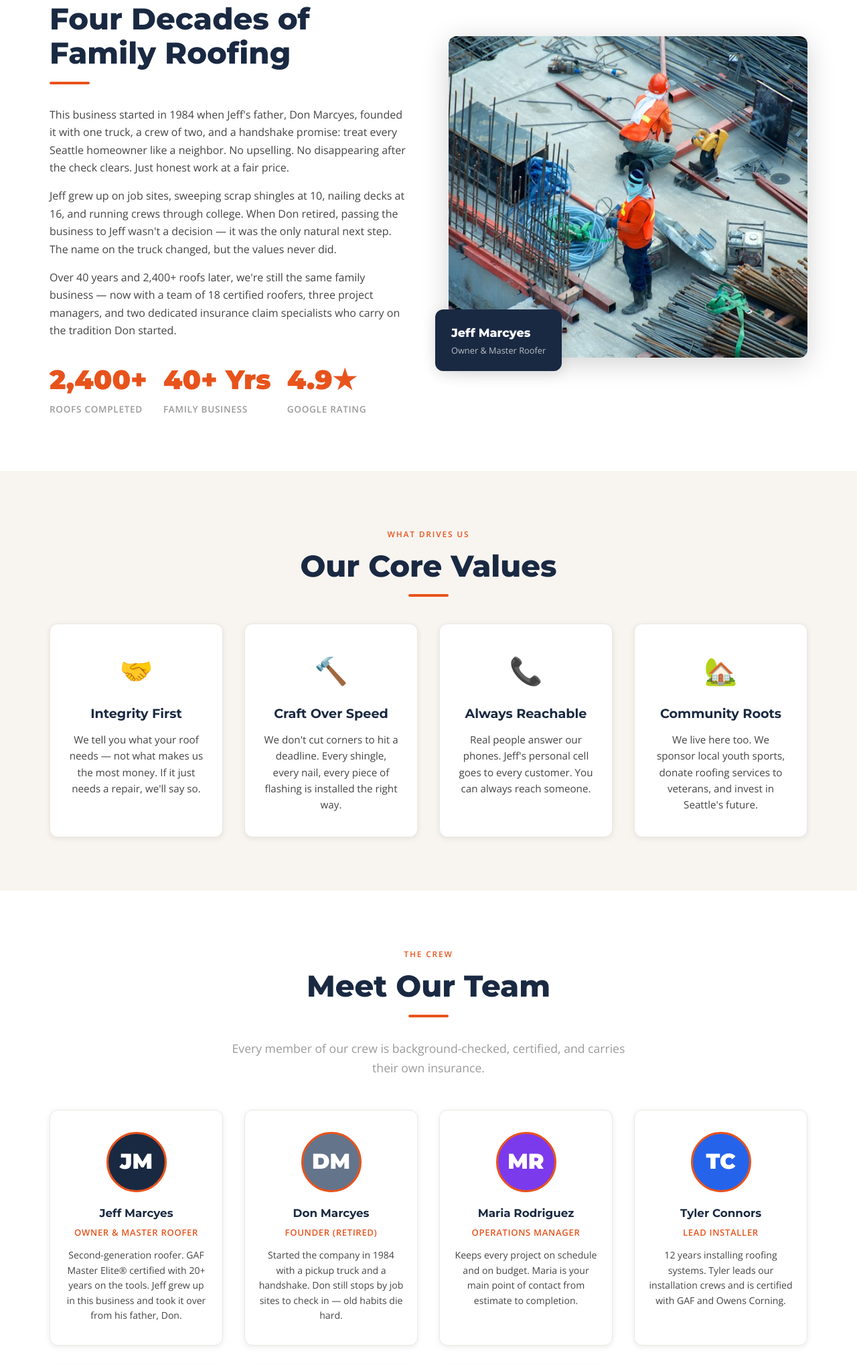
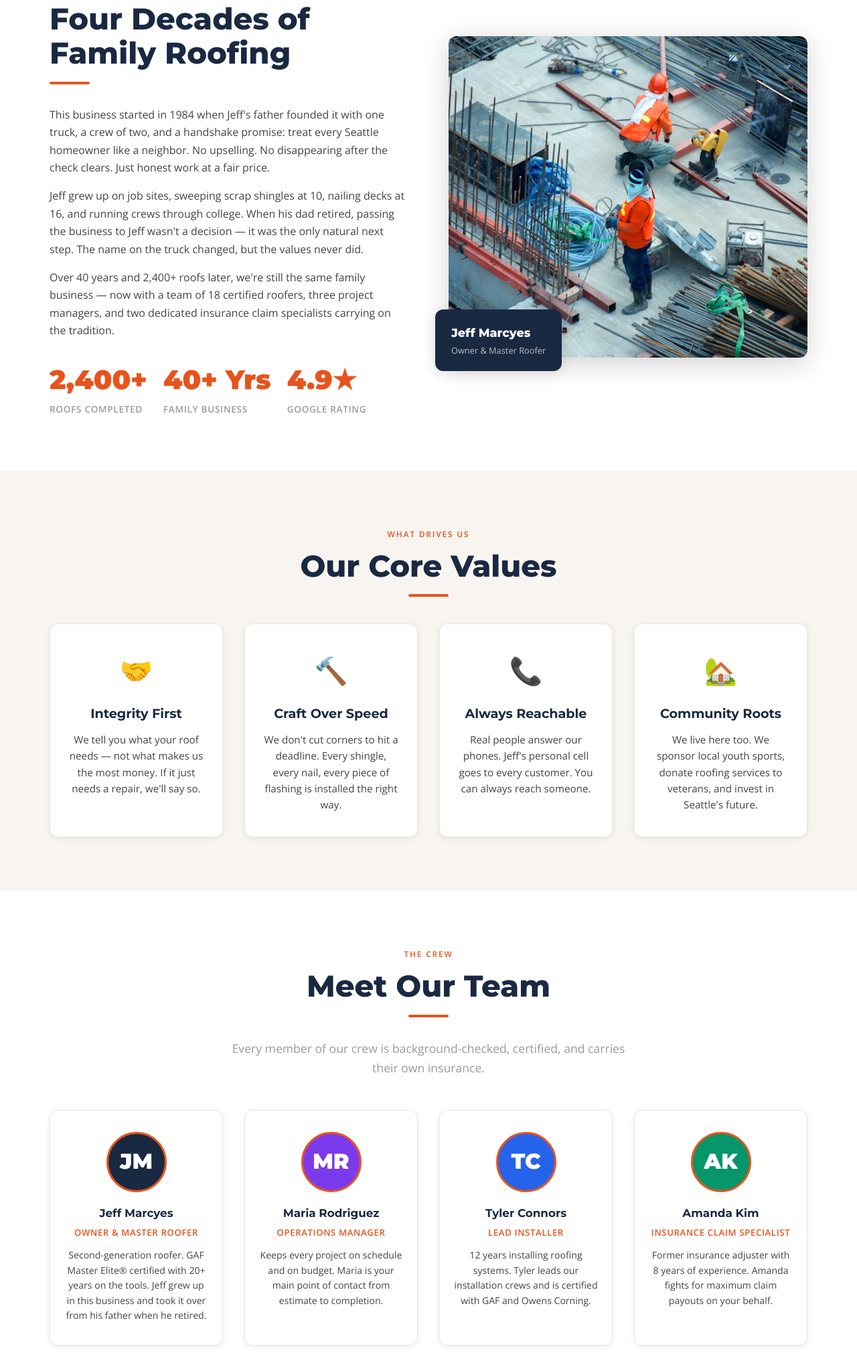
Before and after one commit to monkbuddy62/jeffs-roofing, a plain HTML site: page about.html in a window 1280 px wide. Shown: the part 499-2537 px from the top of the page at 67% size. Drawn offline with nearby package versions, Linux system fonts and the light colour scheme.

Commit message:
Remove dad's name — refer to him as 'his father' throughout

```diff
--- a/about.html
+++ b/about.html
@@ -64,9 +64,9 @@
         <div class="section-label">Our Story</div>
         <h2 class="section-title">Four Decades of Family Roofing</h2>
         <div class="divider left"></div>
-        <p style="color:var(--dark-gray);margin-bottom:16px">This business started in 1984 when Jeff's father, Don Marcyes, founded it with one truck, a crew of two, and a handshake promise: treat every Seattle homeowner like a neighbor. No upselling. No disappearing after the check clears. Just honest work at a fair price.</p>
-        <p style="color:var(--dark-gray);margin-bottom:16px">Jeff grew up on job sites, sweeping scrap shingles at 10, nailing decks at 16, and running crews through college. When Don retired, passing the business to Jeff wasn't a decision — it was the only natural next step. The name on the truck changed, but the values never did.</p>
-        <p style="color:var(--dark-gray)">Over 40 years and 2,400+ roofs later, we're still the same family business — now with a team of 18 certified roofers, three project managers, and two dedicated insurance claim specialists who carry on the tradition Don started.</p>
+        <p style="color:var(--dark-gray);margin-bottom:16px">This business started in 1984 when Jeff's father founded it with one truck, a crew of two, and a handshake promise: treat every Seattle homeowner like a neighbor. No upselling. No disappearing after the check clears. Just honest work at a fair price.</p>
+        <p style="color:var(--dark-gray);margin-bottom:16px">Jeff grew up on job sites, sweeping scrap shingles at 10, nailing decks at 16, and running crews through college. When his dad retired, passing the business to Jeff wasn't a decision — it was the only natural next step. The name on the truck changed, but the values never did.</p>
+        <p style="color:var(--dark-gray)">Over 40 years and 2,400+ roofs later, we're still the same family business — now with a team of 18 certified roofers, three project managers, and two dedicated insurance claim specialists carrying on the tradition.</p>
         <div style="margin-top:28px;display:flex;gap:24px;flex-wrap:wrap">
           <div>
             <div style="font-family:var(--font-heading);font-size:2.5rem;font-weight:900;color:var(--orange)">2,400+</div>
@@ -136,13 +136,7 @@
         <div class="team-avatar" style="background:var(--navy)">JM</div>
         <h4>Jeff Marcyes</h4>
         <div class="role">Owner &amp; Master Roofer</div>
-        <p>Second-generation roofer. GAF Master Elite® certified with 20+ years on the tools. Jeff grew up in this business and took it over from his father, Don.</p>
-      </div>
-      <div class="team-card">
-        <div class="team-avatar" style="background:#64748b">DM</div>
-        <h4>Don Marcyes</h4>
-        <div class="role">Founder (Retired)</div>
-        <p>Started the company in 1984 with a pickup truck and a handshake. Don still stops by job sites to check in — old habits die hard.</p>
+        <p>Second-generation roofer. GAF Master Elite® certified with 20+ years on the tools. Jeff grew up in this business and took it over from his father when he retired.</p>
       </div>
       <div class="team-card">
         <div class="team-avatar" style="background:#7c3aed">MR</div>
```
Also changed, not shown: index.html (+1 -1 lines).
